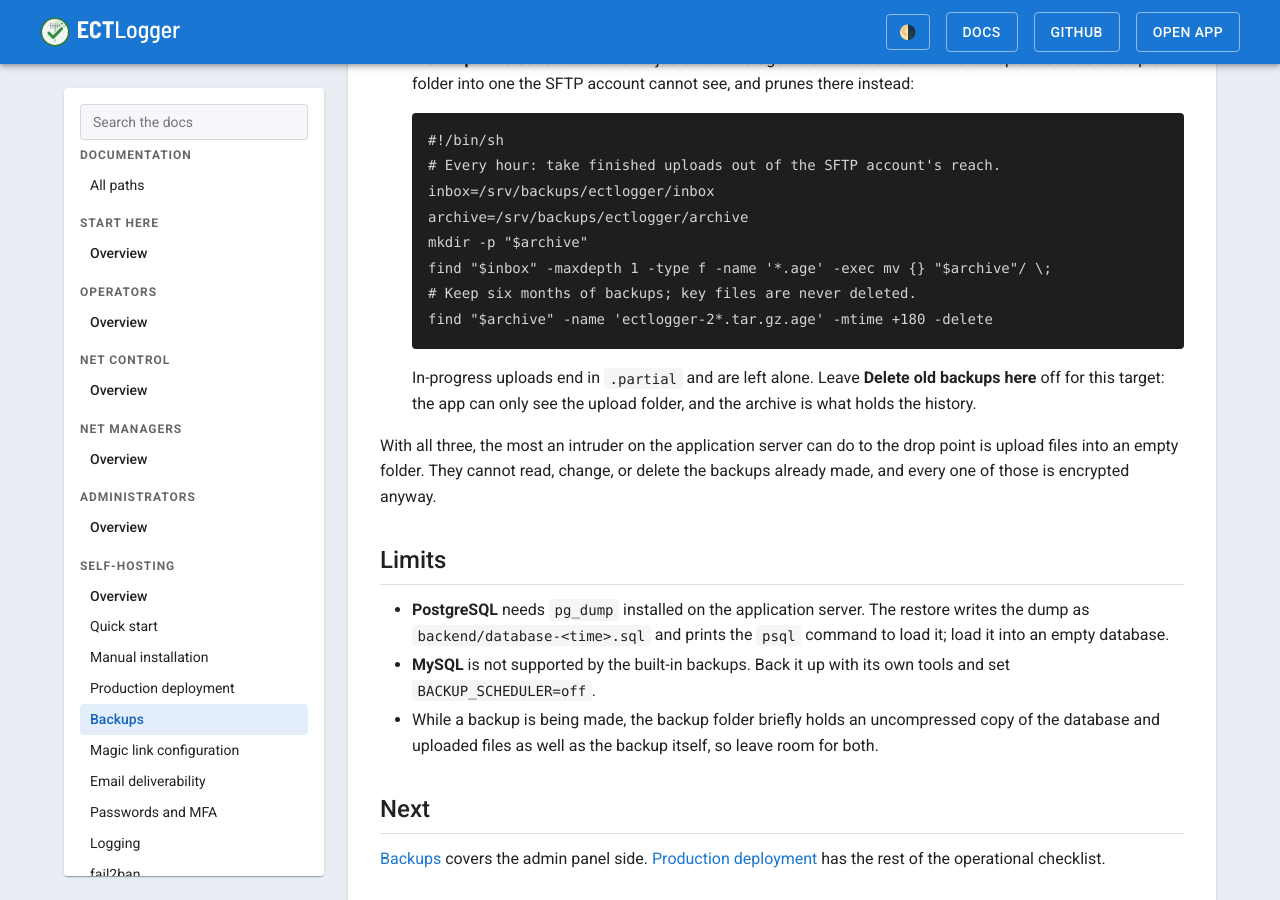
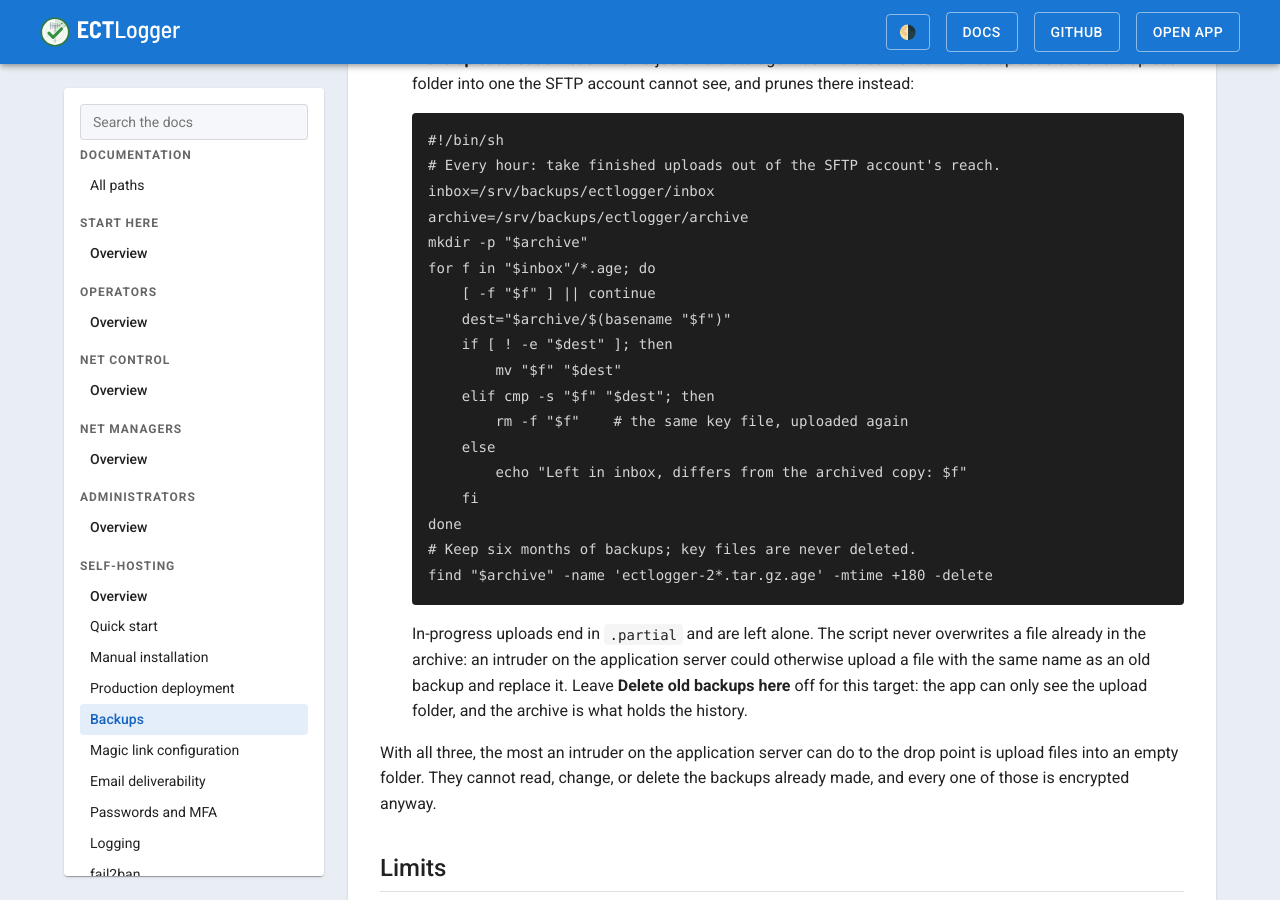
Before and after one commit to bradbrownjr/ectlogger, a Jekyll site: the page built from docs/self-hosting/backups.md, in a window 1280 px wide and 900 px high, scrolled down 4532 px. Built offline with Jekyll 4.4.1, drawn with Linux system fonts in a browser that asks for light colours; comment, search, counter and statistics services are not loaded.

Commit message:
Docs: backup sweep script never overwrites an archived backup
A plain mv let whoever controls the uploading server replace an archived
backup by uploading a file with the same name.

Co-Authored-By: Claude Opus 5.5 <noreply@anthropic.com>
Claude-Session: https://claude.ai/code/session_01Dz2y8UqRYDV67EQZaZUje3

````diff
--- a/docs/self-hosting/backups.md
+++ b/docs/self-hosting/backups.md
@@ -141,12 +141,22 @@ An off-site target that the application server can log into is also one an intru
   inbox=/srv/backups/ectlogger/inbox
   archive=/srv/backups/ectlogger/archive
   mkdir -p "$archive"
-  find "$inbox" -maxdepth 1 -type f -name '*.age' -exec mv {} "$archive"/ \;
+  for f in "$inbox"/*.age; do
+      [ -f "$f" ] || continue
+      dest="$archive/$(basename "$f")"
+      if [ ! -e "$dest" ]; then
+          mv "$f" "$dest"
+      elif cmp -s "$f" "$dest"; then
+          rm -f "$f"    # the same key file, uploaded again
+      else
+          echo "Left in inbox, differs from the archived copy: $f"
+      fi
+  done
   # Keep six months of backups; key files are never deleted.
   find "$archive" -name 'ectlogger-2*.tar.gz.age' -mtime +180 -delete
   ```
 
-  In-progress uploads end in `.partial` and are left alone. Leave **Delete old backups here** off for this target: the app can only see the upload folder, and the archive is what holds the history.
+  In-progress uploads end in `.partial` and are left alone. The script never overwrites a file already in the archive: an intruder on the application server could otherwise upload a file with the same name as an old backup and replace it. Leave **Delete old backups here** off for this target: the app can only see the upload folder, and the archive is what holds the history.
 
 With all three, the most an intruder on the application server can do to the drop point is upload files into an empty folder. They cannot read, change, or delete the backups already made, and every one of those is encrypted anyway.
 
````
